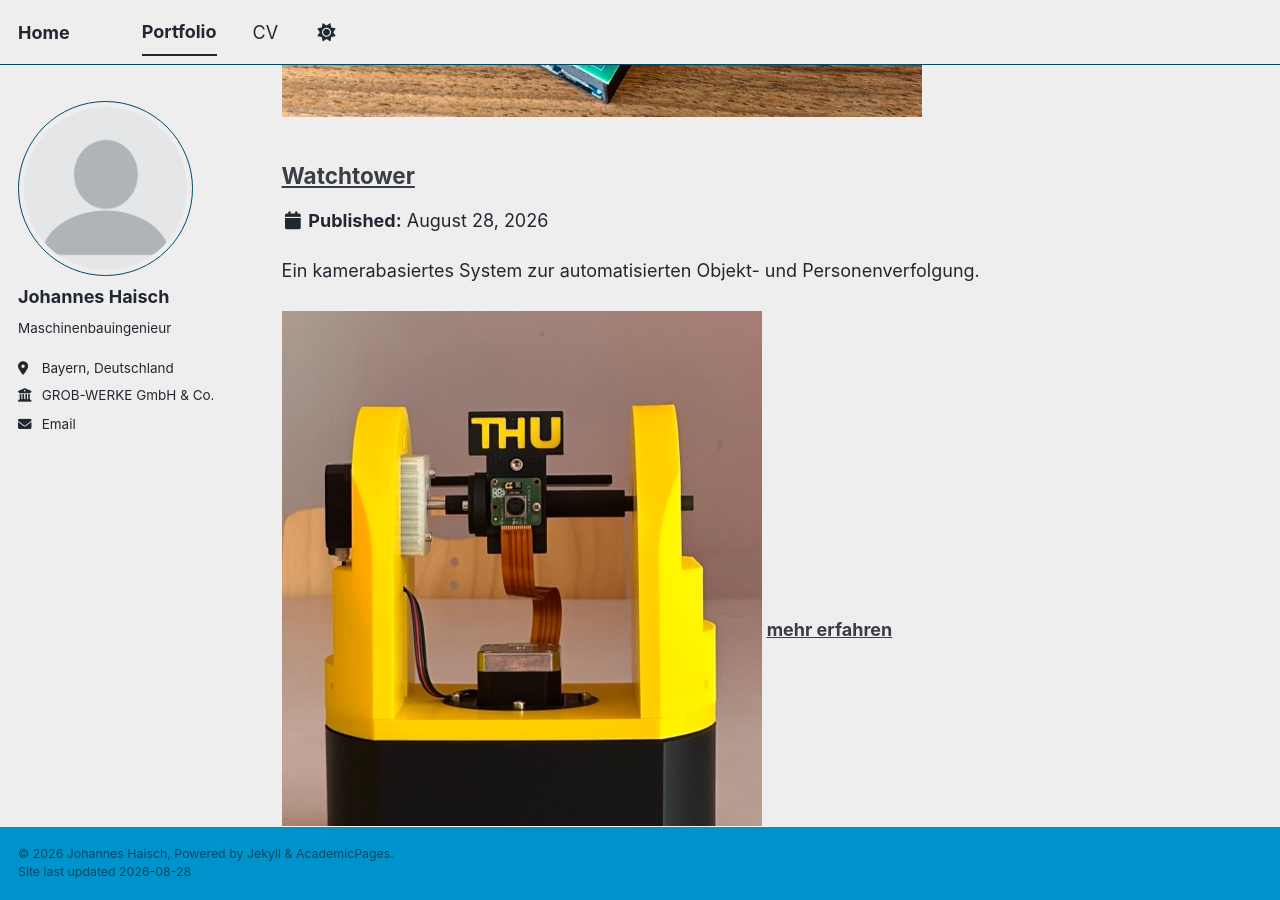
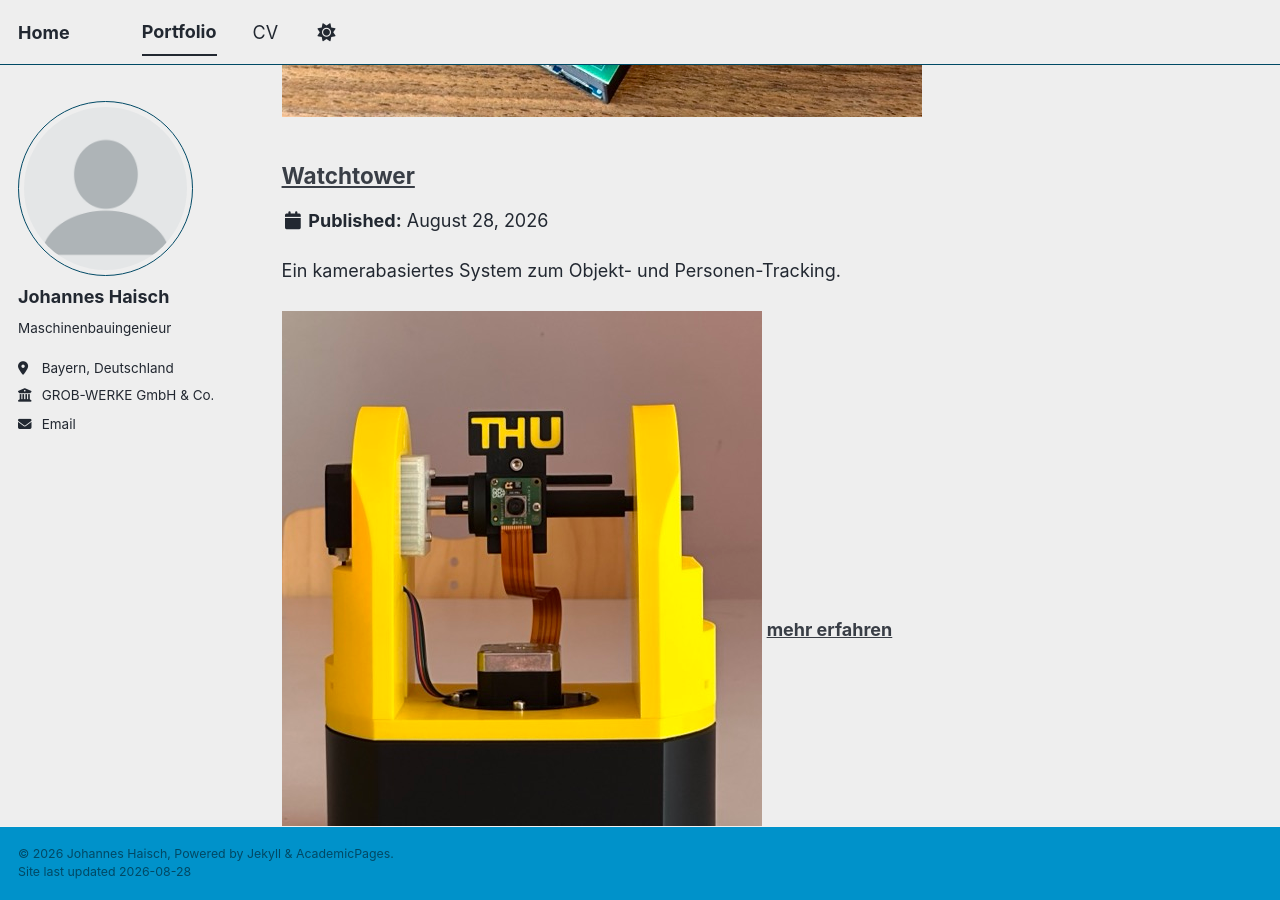
Before and after one commit to CourtsideEngineer/Courtsideengineer.github.io, a Jekyll site: the page built from _pages/portfolio.html, in a window 1280 px wide and 900 px high, scrolled down 591 px. Built offline with Jekyll 4.4.1, drawn with Linux system fonts in a browser that asks for light colours; a style sheet for code colours, icons or effects is not loaded.

Commit message:
Update portfolio-2.md

```diff
--- a/_portfolio/portfolio-2.md
+++ b/_portfolio/portfolio-2.md
@@ -1,6 +1,6 @@
 ---
 title: "Watchtower"
-excerpt: "Ein kamerabasiertes System zur automatisierten Objekt- und Personenverfolgung.<br/><br/><img src='/images/Watchtower_1.jpeg'>"
+excerpt: "Ein kamerabasiertes System zum Objekt- und Personen-Tracking.<br/><br/><img src='/images/Watchtower_1.jpeg'>"
 collection: portfolio
 ---
 
```
